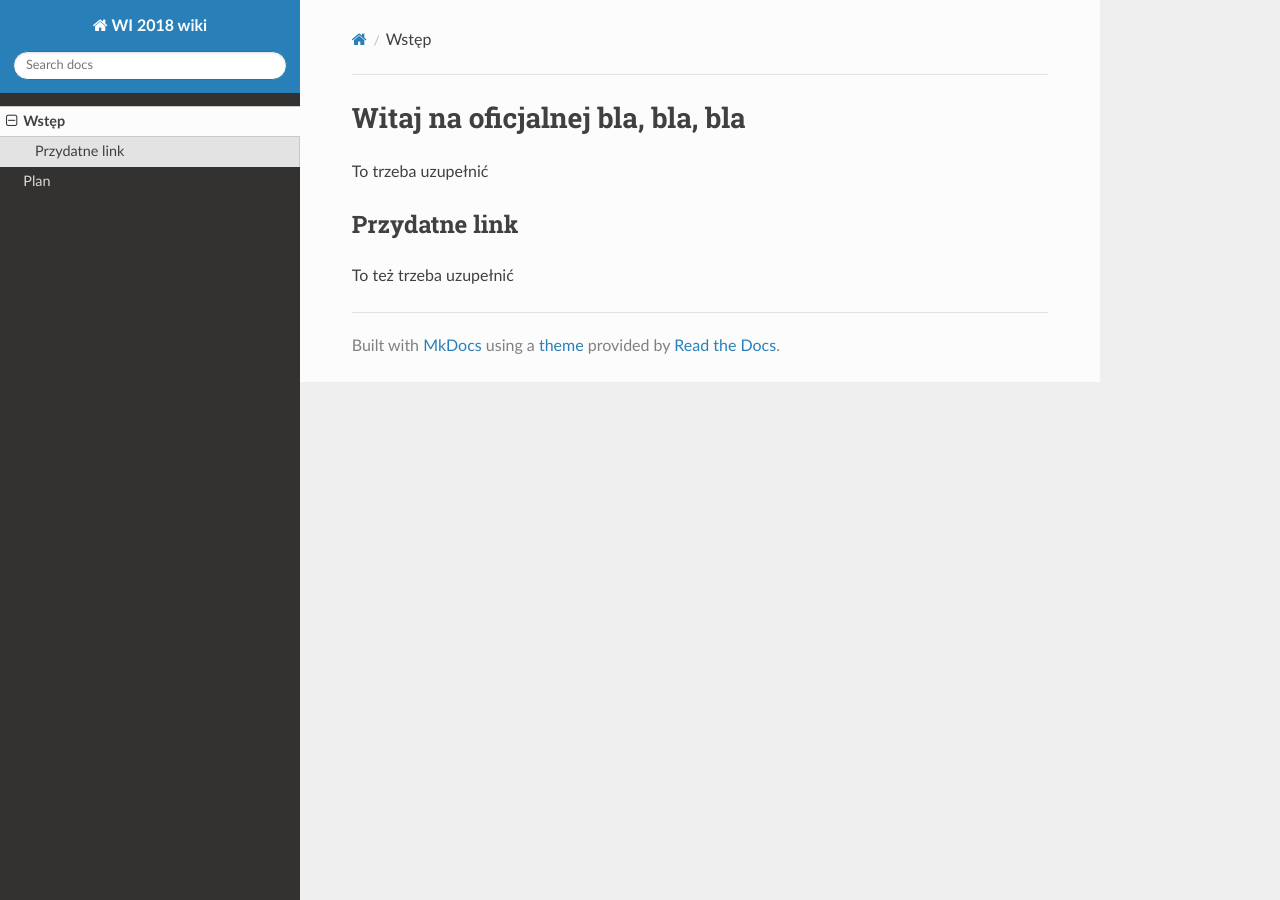
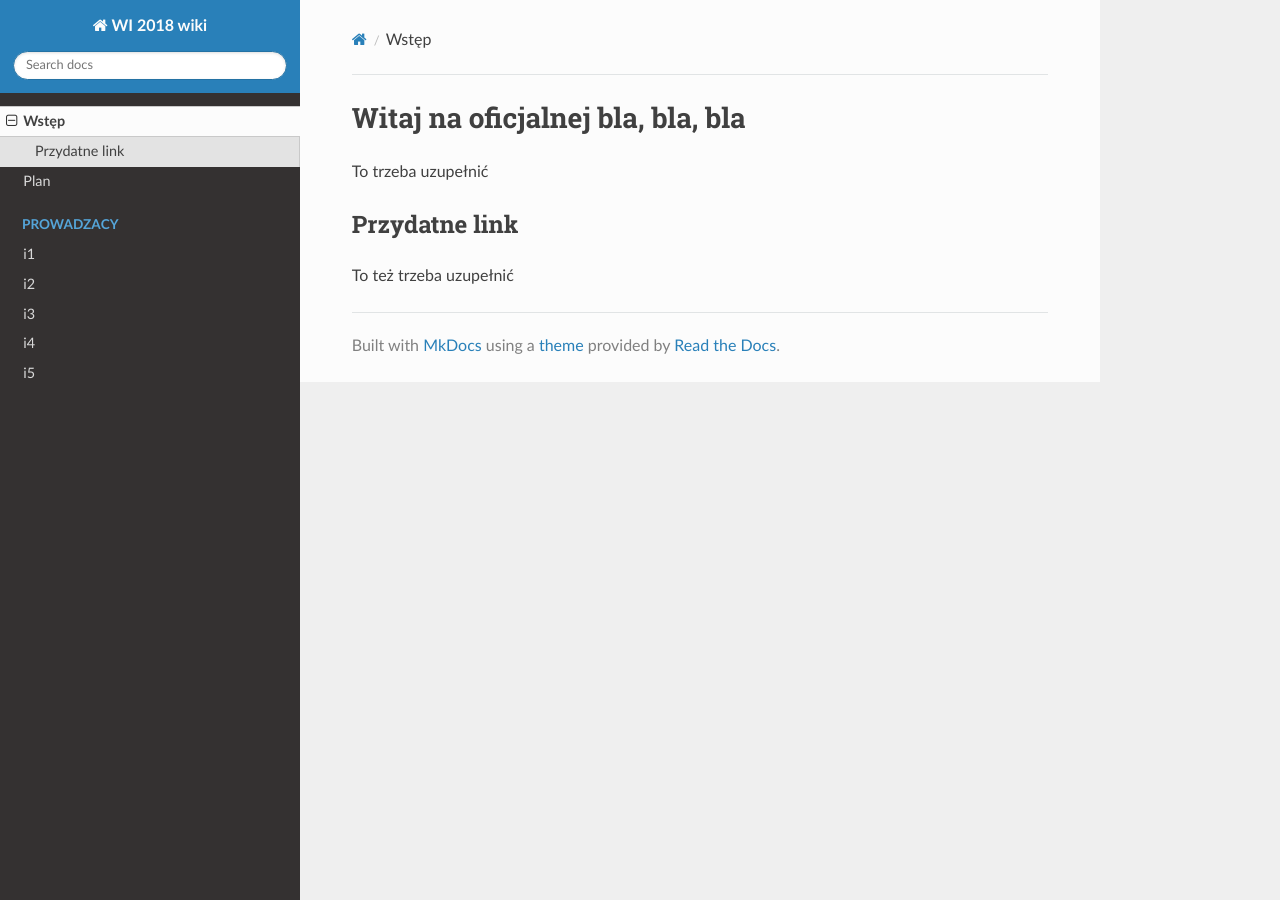
Before and after one commit to PUT-WI-18/wi18-wiki-sem5, an MkDocs documentation site: the page built from docs/index.md, in a window 1280 px wide. Built offline with MkDocs 1.6.1, drawn with Linux system fonts in a browser that asks for light colours; nearby versions of some CDN libraries.

Commit message:
Update mkdocs.yml

```diff
--- a/mkdocs.yml
+++ b/mkdocs.yml
@@ -2,4 +2,10 @@ site_name: WI 2018 wiki
 nav:
   - Wstęp: index.md
   - Plan: plan.md
+  - Prowadzacy:
+    - i1: prowadzacy/i1.md
+    - i2: prowadzacy/i2.md
+    - i3: prowadzacy/i3.md
+    - i4: prowadzacy/i4.md
+    - i5: prowadzacy/i5.md
 theme: readthedocs
```
